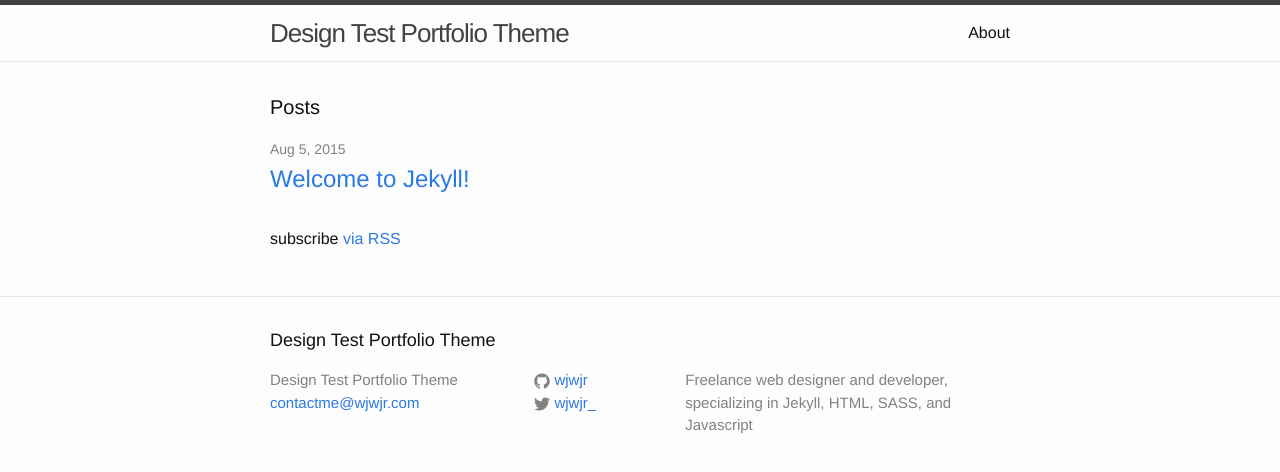
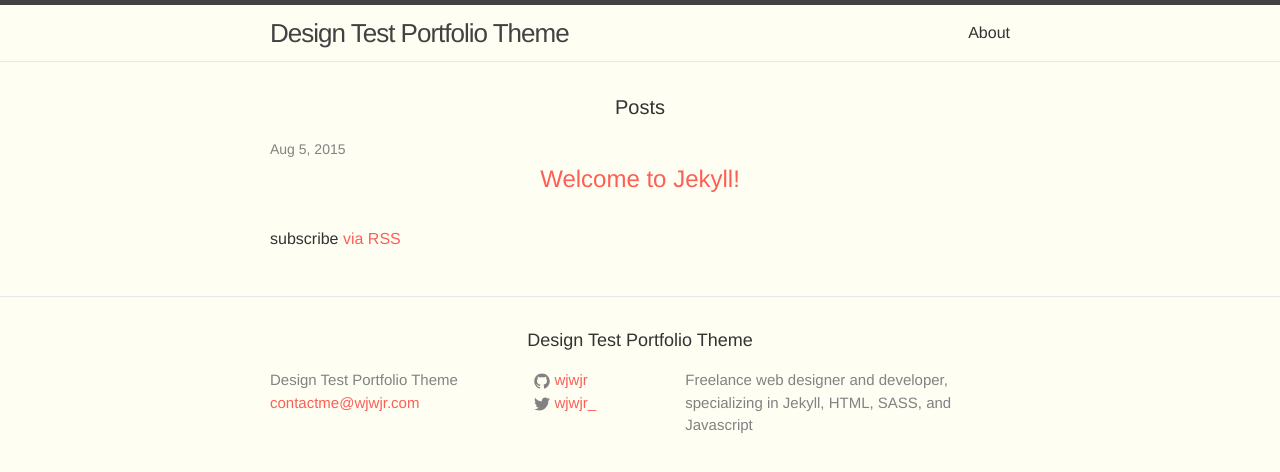
Before and after one commit to WJWJR/designer-testport, a Jekyll site: the page built from index.html, in a window 1280 px wide. Shown: the top 472 px of the page. Built offline with Jekyll 4.4.1, drawn with Linux system fonts in a browser that asks for light colours.

Commit message:
Add variables and default styles

```diff
--- a/_sass/_base.scss
+++ b/_sass/_base.scss
@@ -80,8 +80,14 @@
  * Headings
  */
 h1, h2, h3, h4, h5, h6 {
-    font-weight: 300;
+    font-weight: 500;
+    text-align: center;;
 }
+.mega { font-size: $mega-font-size; }
+h1, .h1 { font-size: $h1-font-size; }
+h2, .h2 { font-size: $h2-font-size; }
+h3, .h3 { font-size: $h3-font-size; }
+h4, .h4 { font-size: $h4-font-size; }
 
 
 
@@ -91,13 +97,11 @@
 a {
     color: $brand-color;
     text-decoration: none;
+    transition: 0.3s;
 
-    &:visited {
-        color: darken($brand-color, 15%);
-    }
 
     &:hover {
-        color: $text-color;
+        color: $blue-color;
         text-decoration: underline;
     }
 }
--- a/css/main.scss
+++ b/css/main.scss
@@ -6,16 +6,27 @@
 
 
 // Our variables
-$base-font-family: Helvetica, Arial, sans-serif;
+$base-font-family: 'Avenir Next', Helvetica, Arial, sans-serif;
 $base-font-size:   16px;
 $small-font-size:  $base-font-size * 0.875;
 $base-line-height: 1.5;
 
+$mega-font-size: 100px;
+$h1-font-size: 70px;
+$h2-font-size: 40px;
+$h3-font-size: 30px;
+$h4-font-size: 24px;
+
 $spacing-unit:     30px;
 
-$text-color:       #111;
-$background-color: #fdfdfd;
-$brand-color:      #2a7ae2;
+$text-color:       #333;
+$background-color: #fefef3;
+$brand-color:      #fe5f55;
+
+$blue-color: #92b5bd;
+$yellow-color: #ede24e;
+$red-color: #df6d59;
+$purple-color: #6b2339;
 
 $grey-color:       #828282;
 $grey-color-light: lighten($grey-color, 40%);
```
Also changed, not shown: 1 other file.
